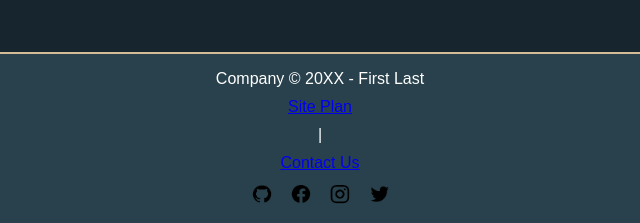
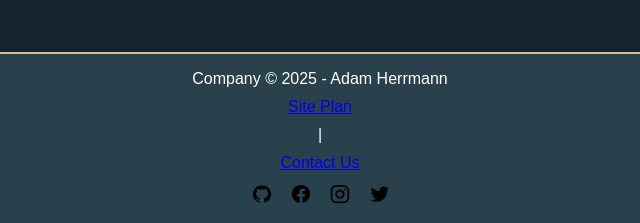
Before and after one commit to Tyal13/AIMe, a plain HTML site: page public/pages/main.html in a window 1280 px wide. Shown: the part 1702-1925 px from the top of the page, 320-960 px from the left. Drawn offline with Linux system fonts and the light colour scheme.

Commit message:
Final update for the day

```diff
--- a/public/pages/main.html
+++ b/public/pages/main.html
@@ -10,8 +10,6 @@
 
 </head>
 <body>
-
-  <!-- HEADER (with hamburger menu) -->
     <header>
         <div class="header-left">
           <!-- Hamburger Button -->
@@ -123,7 +121,7 @@
     </div>
 
     <footer>
-        <p>Company © 20XX - First Last</p>
+        <p>Company © 2025 - Adam Herrmann</p>
         <a href="../pages/site-plan.html">Site Plan</a> | <a href="#contact">Contact Us</a>
         <div class="social-icons">
             <a href="https://github.com/Tyal13"><img src="../icons/github.png" alt="GitHub"></a>
```
Lines whose indentation alone changed are shown as unchanged.
